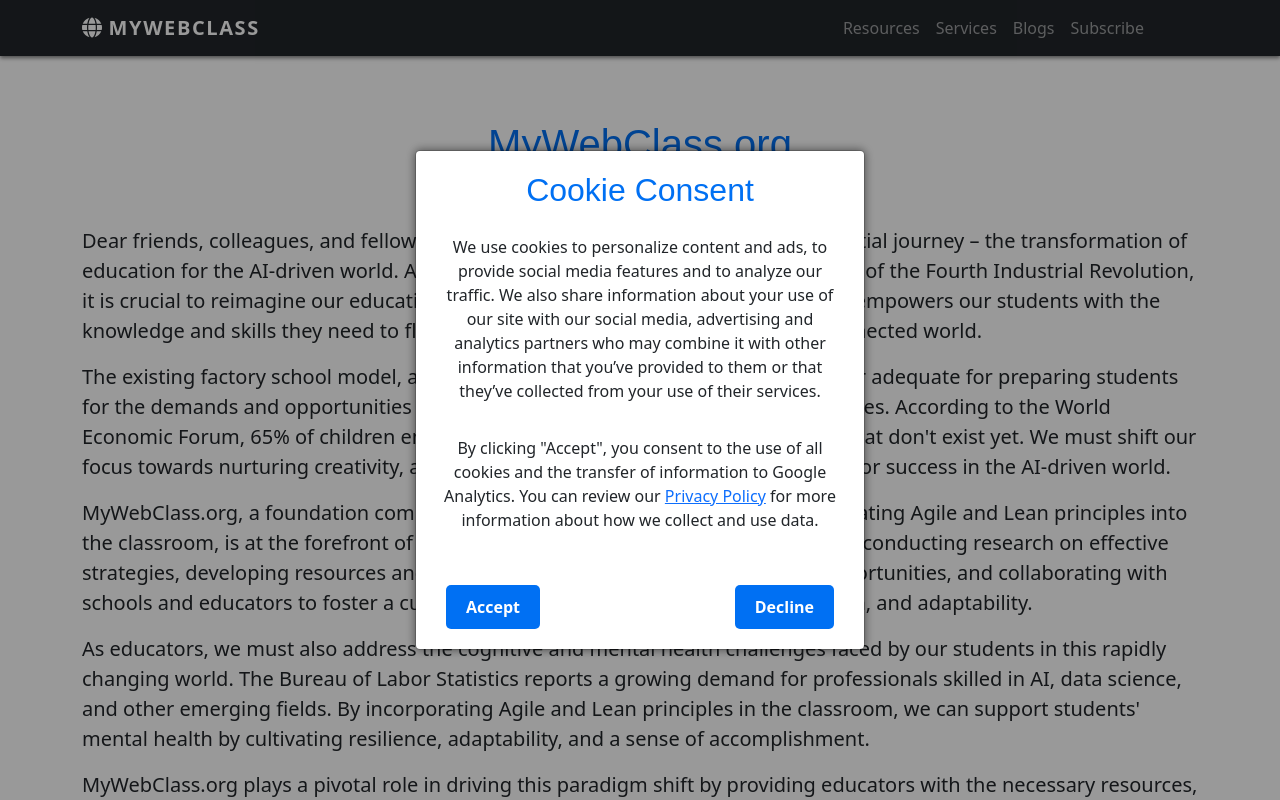
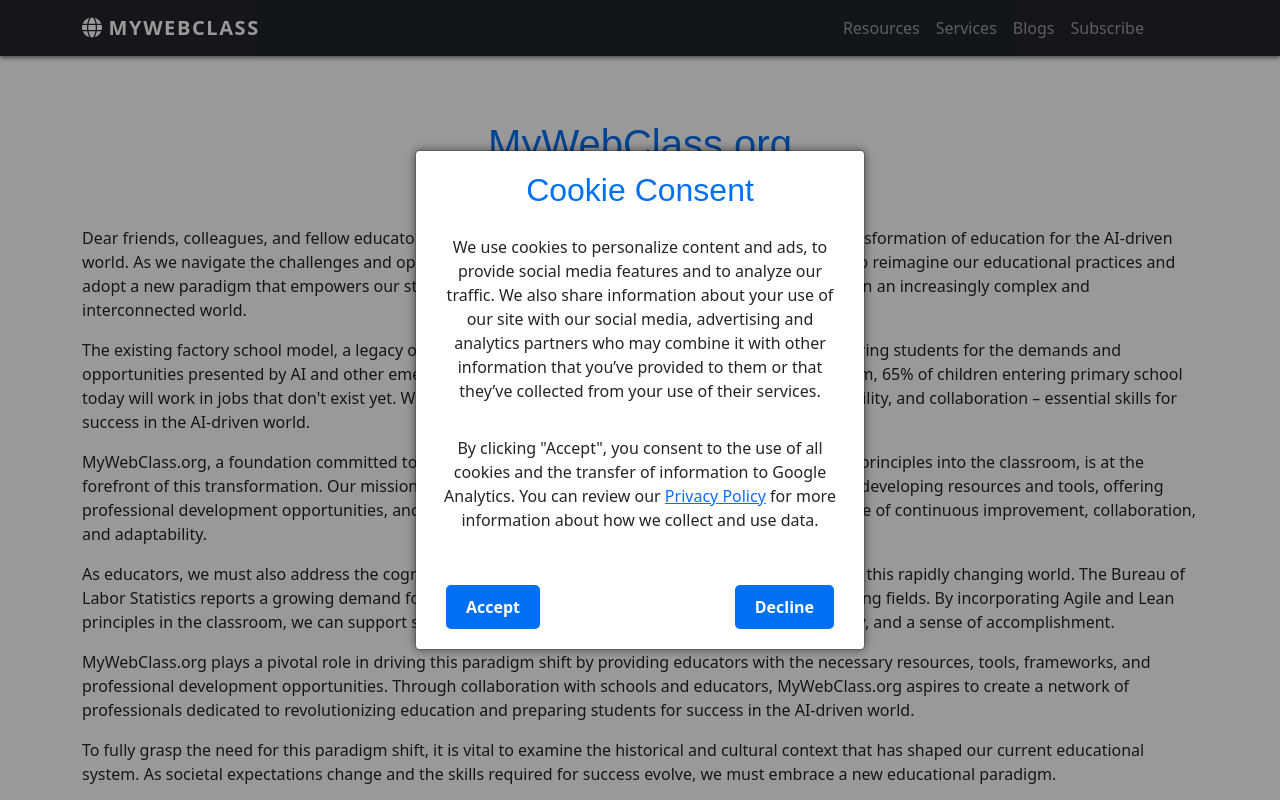
Before and after one commit to NJIT-WIS/project-2-team-sar, a Next.js app: page /aboutus in a window 1280 px wide. Shown: the top 800 px of the page. Built offline with nearby package versions, Linux system fonts and the light colour scheme.

Commit message:
minor fix to the font and link on services

```diff
--- a/components/about.jsx
+++ b/components/about.jsx
@@ -7,7 +7,7 @@ const About = () => {
 
             <h1 className="text-center pt-3 mb-2">MyWebClass.org</h1>
             <h3 className="text-center mb-3"> Pioneering the Future of Education</h3>
-            <div className="text-left lead">
+            <div className="text-left">
                 <p>Dear friends, colleagues, and fellow educators, we invite you to join us on an essential journey – the transformation of education for the AI-driven world. As we navigate the challenges and opportunities of the Fourth Industrial Revolution, it is crucial to reimagine our educational practices and adopt a new paradigm that empowers our students with the knowledge and skills they need to flourish in an increasingly complex and interconnected world. </p>
                 <p>The existing factory school model, a legacy of the Industrial Revolution, is no longer adequate for preparing students for the demands and opportunities presented by AI and other emerging technologies. According to the World Economic Forum, 65% of children entering primary school today will work in jobs that don't exist yet. We must shift our focus towards nurturing creativity, adaptability, and collaboration – essential skills for success in the AI-driven world.</p>
                 <p>MyWebClass.org, a foundation committed to revolutionizing education by incorporating Agile and Lean principles into the classroom, is at the forefront of this transformation. Our mission encompasses conducting research on effective strategies, developing resources and tools, offering professional development opportunities, and collaborating with schools and educators to foster a culture of continuous improvement, collaboration, and adaptability.</p>
--- a/components/boost_ai_career.jsx
+++ b/components/boost_ai_career.jsx
@@ -45,7 +45,7 @@ const Services = () => {
                 <ListGroup.Item>Phone: (235) 456-7890</ListGroup.Item>
                 <ListGroup.Item>Social Media: Facebook, Twitter, LinkedIn</ListGroup.Item>
               </ListGroup>
-              <Button variant="primary" className="mt-3">Get in Touch</Button>
+              <Button variant="primary" className="mt-3" href="/project-2-team-sar/subscribe">Get in Touch</Button>
             </Card.Body>
           </Card>
         </Col>
--- a/components/privacy.jsx
+++ b/components/privacy.jsx
@@ -5,7 +5,7 @@ const Privacy = () => {
     return (
 
         <Container className="my-5">
-            <Row class="col-lg-10 mx-auto lead">
+            <Row class="col-lg-10 mx-auto">
                 <h1 className="text-left mb-4">Privacy Policy</h1>
                 <p className="mt-2">Date Updated: April 22, 2023</p>
                 <hr></hr>
```
